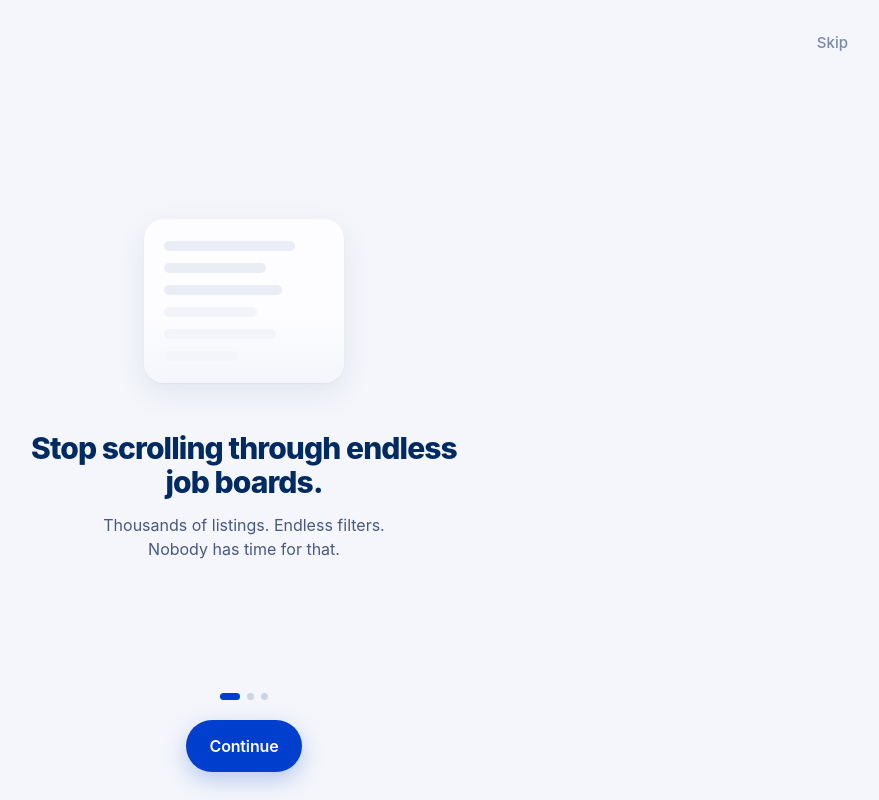
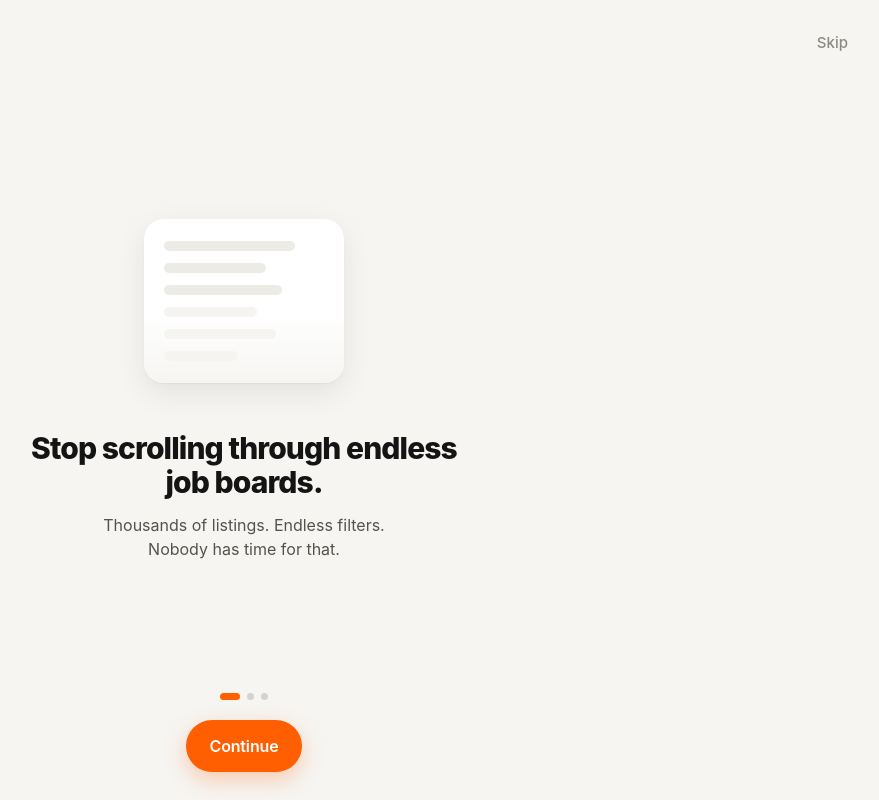
Before and after one commit to chidiXplorestech/partfinder-find-new-part-jobs-near-you, a Flask app: page / in a window 1280 px wide. Shown: the whole page, without its empty margins (396-1275 px from the left). Run offline with Flask 3, Linux system fonts and the light colour scheme; some libraries are stand-ins or nearby versions.

Commit message:
Re-theme to Mastercard palette: orange accent, amber highlights, softened red
- Orange #FF5F00 is the single accent (CTAs, match ring, dots, saved badge)
- Amber #F79E1B carries warm highlights (salary pill, ticks, toast accent)
- Black ink on a warm light-grey canvas; black selected chips and View button
- Red softened to #E2413B and reserved for warnings/notifications/Pass only
- Company tiles tint from the palette (orange, amber, black, red, warm grey)
- Onboarding slide 3 gains the overlapping-circles motif (amber behind orange)

Verified across the full flow in a headless browser at 2x device scale
(onboarding x3, home, payment sheet, deck, detail, profile); zero page
errors; 29 unit tests pass.

Co-Authored-By: Claude Opus 4.8 <noreply@anthropic.com>
Claude-Session: https://claude.ai/code/session_019cPd9jgfRaZVGHFiyuvFCv

```diff
--- a/static/css/style.css
+++ b/static/css/style.css
@@ -1,42 +1,42 @@
 /* =========================================================================
    Align — design system
-   Light, cool-white, premium. Persian-blue accent, royal-blue ink, creamy gold
-   highlights, imperial red reserved for Pass. Generous space, soft depth.
+   Light warm-grey, premium. Mastercard orange accent, amber highlights, black
+   ink; softened red reserved for warnings and Pass. Generous space, soft depth.
    Type: SF Pro on Apple devices, Inter elsewhere.
    ========================================================================= */
 
 :root {
-  /* Canvas & surfaces — cool white (#FDFDFF family) */
-  --bg: #F4F6FB;
-  --surface: #FDFDFF;
-  --surface-2: #E9EDF6;
+  /* Canvas & surfaces — warm light grey */
+  --bg: #F6F5F2;
+  --surface: #FFFFFF;
+  --surface-2: #EDEBE6;
 
-  /* Ink — royal blue (#002A62) and blue-greys */
-  --ink: #002A62;
-  --ink-2: #475980;
-  --ink-3: #7B89A8;
+  /* Ink — Mastercard black and warm greys */
+  --ink: #141414;
+  --ink-2: #55524D;
+  --ink-3: #8D8983;
 
-  /* Accent — Persian blue (#003ECD) */
-  --accent: #003ECD;
-  --accent-press: #0032A4;
-  --accent-tint: #E8EDFC;
-  --accent-tint-2: #D4DEF9;
+  /* Accent — Mastercard orange (#FF5F00) */
+  --accent: #FF5F00;
+  --accent-press: #E05400;
+  --accent-tint: #FFEDE0;
+  --accent-tint-2: #FFDCC2;
 
-  /* Gold — Selective yellow, creamed down */
-  --gold: #F2C14E;
-  --gold-ink: #8A6410;
-  --gold-tint: #FBF2D9;
+  /* Gold — Mastercard amber (#F79E1B) */
+  --gold: #F79E1B;
+  --gold-ink: #8F5A08;
+  --gold-tint: #FDF1DC;
 
-  /* Support — Imperial red (#FF1833), reserved for Pass/danger */
-  --danger: #E5152F;
-  --danger-tint: #FFE9EC;
-  --hairline: rgba(0, 42, 98, 0.09);
-  --hairline-strong: rgba(0, 42, 98, 0.16);
+  /* Support — Mastercard red, softened; reserved for warnings/Pass only */
+  --danger: #E2413B;
+  --danger-tint: #FCEAE8;
+  --hairline: rgba(20, 18, 14, 0.08);
+  --hairline-strong: rgba(20, 18, 14, 0.15);
 
-  /* Depth — navy-tinted */
-  --shadow-card: 0 1px 2px rgba(0,42,98,.05), 0 10px 30px rgba(0,42,98,.08);
-  --shadow-float: 0 2px 6px rgba(0,42,98,.06), 0 18px 48px rgba(0,42,98,.14);
-  --shadow-pill: 0 1px 2px rgba(0,42,98,.06);
+  /* Depth — warm-black tinted */
+  --shadow-card: 0 1px 2px rgba(20,18,14,.05), 0 10px 30px rgba(20,18,14,.08);
+  --shadow-float: 0 2px 6px rgba(20,18,14,.06), 0 18px 48px rgba(20,18,14,.14);
+  --shadow-pill: 0 1px 2px rgba(20,18,14,.06);
 
   /* Shape */
   --r-card: 28px;
@@ -184,11 +184,19 @@ button { font: inherit; color: inherit; }
 .mc-line.w60 { width: 60%; } .mc-line.w40 { width: 40%; }
 .mc-pill { margin-top: auto; width: 84px; height: 26px; border-radius: 999px; background: var(--accent-tint); }
 .art-tap { position: relative; display: grid; place-items: center; }
+/* Overlapping-circles nod: amber sibling behind the orange action circle */
+.tap-sibling {
+  position: absolute;
+  width: 92px; height: 92px; border-radius: 50%;
+  background: var(--gold);
+  transform: translateX(-56px);
+  opacity: .9;
+}
 .tap-circle {
   width: 92px; height: 92px; border-radius: 50%;
   background: var(--accent); color: #fff;
   display: grid; place-items: center;
-  box-shadow: 0 14px 34px rgba(0,62,205,.32);
+  box-shadow: 0 14px 34px rgba(255,95,0,.32);
   position: relative; z-index: 1;
 }
 .tap-ring {
@@ -291,7 +299,7 @@ button { font: inherit; color: inherit; }
 .fine-print.center { text-align: center; }
 .config-warn {
   font-size: 13px; color: var(--gold-ink);
-  background: var(--gold-tint); border: 1px solid #EEDCA8;
+  background: var(--gold-tint); border: 1px solid #F3DFB4;
   padding: 12px 14px; border-radius: var(--r-md);
   line-height: 1.5;
 }
@@ -311,7 +319,7 @@ button { font: inherit; color: inherit; }
   font-size: 16px; font-weight: 600;
   letter-spacing: -0.01em;
   cursor: pointer;
-  box-shadow: 0 8px 22px rgba(0,62,205,.25);
+  box-shadow: 0 8px 22px rgba(255,95,0,.28);
   transition: transform .15s ease, background .15s ease;
   text-decoration: none;
 }
@@ -378,7 +386,7 @@ button { font: inherit; color: inherit; }
 .w30 { width: 30%; } .w50 { width: 50%; } .w60 { width: 60%; }
 .w70 { width: 70%; } .w90 { width: 90%; }
 .shimmer {
-  background: linear-gradient(100deg, var(--surface-2) 40%, #F6F8FC 50%, var(--surface-2) 60%);
+  background: linear-gradient(100deg, var(--surface-2) 40%, #F4F2ED 50%, var(--surface-2) 60%);
   background-size: 200% 100%;
   animation: shimmer 1.4s linear infinite;
 }
@@ -542,9 +550,9 @@ button { font: inherit; color: inherit; }
   color: #fff;
   border: none;
   font-size: 15px; font-weight: 600;
-  box-shadow: 0 8px 20px rgba(0,42,98,.24);
+  box-shadow: 0 8px 20px rgba(20,18,14,.24);
 }
-.ctrl-view:hover { background: #063B7E; }
+.ctrl-view:hover { background: #2B2B2B; }
 .deck-hint {
   text-align: center;
   font-size: 12px; color: var(--ink-3);
@@ -557,7 +565,7 @@ button { font: inherit; color: inherit; }
 .sheet { position: fixed; inset: 0; z-index: 200; }
 .sheet-backdrop {
   position: absolute; inset: 0;
-  background: rgba(0,26,60,.34);
+  background: rgba(20,18,14,.36);
   backdrop-filter: blur(2px);
 }
 .sheet-panel {
--- a/static/js/app.js
+++ b/static/js/app.js
@@ -191,11 +191,11 @@
   //  Deck rendering
   // =======================================================================
   var TILE_TINTS = [
-    ["#E8EDFC", "#003ECD"], // persian blue
-    ["#E3E8F2", "#002A62"], // royal blue
-    ["#FBF2D9", "#8A6410"], // creamy gold
-    ["#FFE9EC", "#C11227"], // imperial red
-    ["#EDF1F8", "#475980"], // cool grey-blue
+    ["#FFEDE0", "#D14E00"], // mastercard orange
+    ["#FDF1DC", "#8F5A08"], // amber
+    ["#EDEBE6", "#3A3630"], // warm black
+    ["#FCEAE8", "#B33530"], // softened red
+    ["#F1EFE9", "#55524D"], // warm grey
   ];
   function tintFor(name) {
     var h = 0;
--- a/templates/index.html
+++ b/templates/index.html
@@ -3,7 +3,7 @@
 <head>
   <meta charset="UTF-8" />
   <meta name="viewport" content="width=device-width, initial-scale=1.0, viewport-fit=cover" />
-  <meta name="theme-color" content="#F4F6FB" />
+  <meta name="theme-color" content="#F6F5F2" />
   <title>Align — stop searching, start swiping</title>
   <meta name="description" content="Align finds real local jobs and lets you swipe through them one at a time. Stop searching. Start swiping. Find your next job faster." />
   <link rel="preconnect" href="https://fonts.googleapis.com" />
@@ -58,6 +58,7 @@
         <div class="ob-slide">
           <div class="ob-art" aria-hidden="true">
             <div class="art-tap">
+              <div class="tap-sibling"></div>
               <div class="tap-circle"><svg viewBox="0 0 24 24" width="30" height="30" fill="none" stroke="currentColor" stroke-width="2.4" stroke-linecap="round" stroke-linejoin="round"><path d="M7 17L17 7M9 7h8v8"/></svg></div>
               <div class="tap-ring"></div>
             </div>
```
